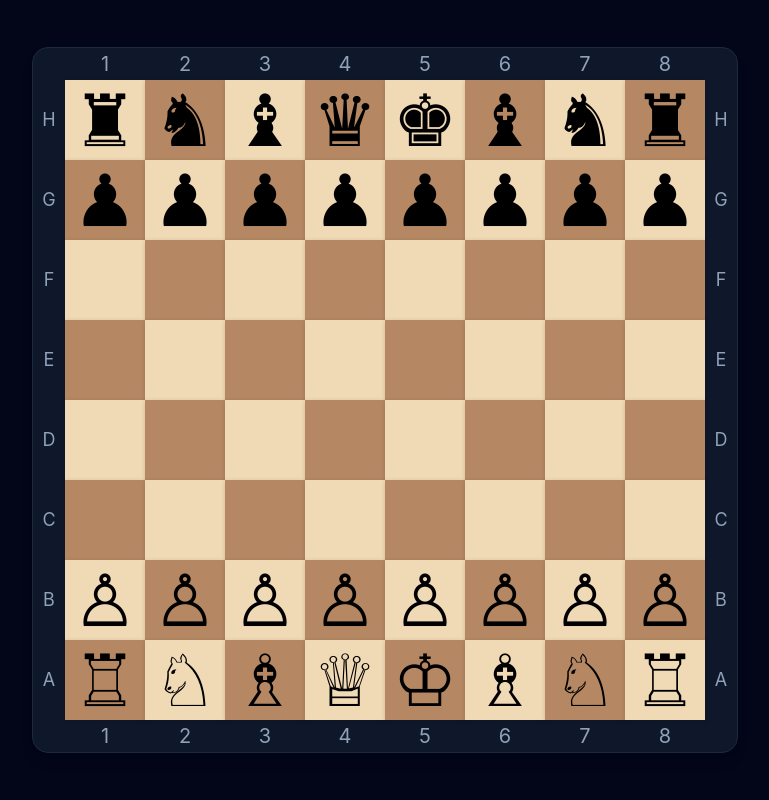
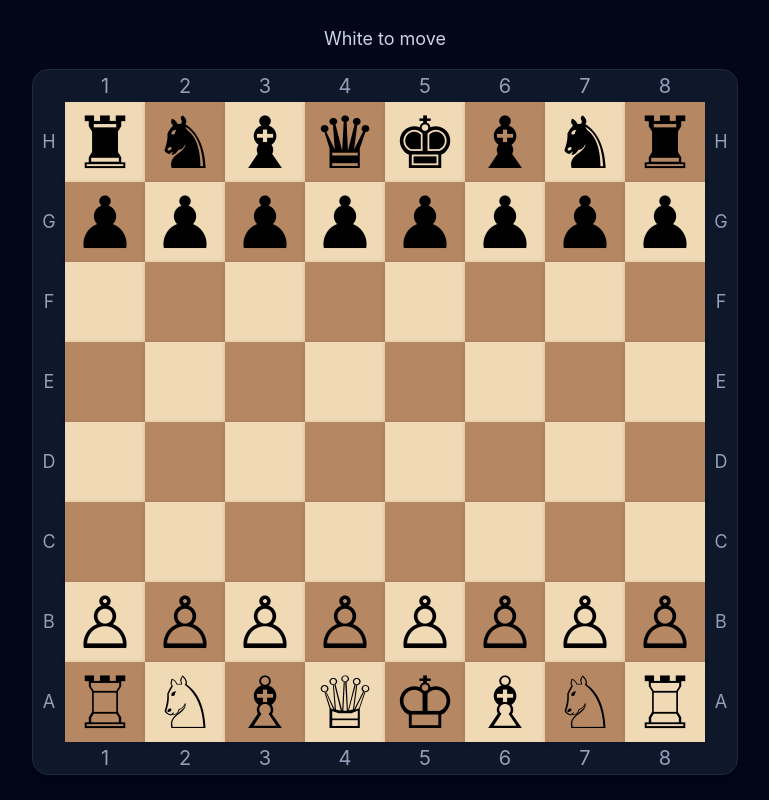
Before and after one commit to AlvertisMinas/chess, a React (Vite) app: page / in a window 1280 px wide. Shown: the whole page, without its empty margins (255-1024 px from the left). Built offline with nearby package versions, Linux system fonts and the light colour scheme.

Commit message:
Add turn-based move restriction
- Track current turn (white/black) in App state
- Only allow selecting the active player's pieces
- Flip turn after each move
- Show "X to move" label above the board

```diff
--- a/src/App.tsx
+++ b/src/App.tsx
@@ -6,11 +6,13 @@ import {
   type Coord,
 } from "./useful/boardState";
 import { moves } from "./useful/moves";
+import type { PieceColor } from "./useful/pieces";
 
 const App = () => {
   const [boardState, setBoardState] = useState<BoardState>(initialBoardState);
   const [selected, setSelected] = useState<Coord | null>(null);
   const [possibleMoves, setPossibleMoves] = useState<Coord[] | null>([]);
+  const [turn, setTurn] = useState<PieceColor>("white");
 
   const handleSquareClick = (row: number, col: number) => {
     // If the square is the already selected piece, deselect it
@@ -33,13 +35,13 @@ const App = () => {
     // if there is no selected piece, select the piece and show possible moves
     const piece = boardState[row][col];
 
-    if (piece) {
+    if (piece && piece.color === turn) {
       setSelected({ row, col });
       setPossibleMoves(moves[piece.type](row, col, boardState));
       return;
     }
 
-    // if the square is empty, deselect the piece
+    // if the square is empty, or holds the opponent's piece, deselect
     setSelected(null);
     setPossibleMoves(null);
   };
@@ -49,6 +51,7 @@ const App = () => {
       setBoardState(movePiece(boardState, selected, destination));
       setSelected(null);
       setPossibleMoves(null);
+      setTurn(turn === "white" ? "black" : "white");
     }
   };
 
@@ -65,7 +68,10 @@ const App = () => {
   };
 
   return (
-    <div className="min-h-screen bg-slate-950 flex items-center justify-center p-6">
+    <div className="min-h-screen bg-slate-950 flex flex-col items-center justify-center gap-4 p-6">
+      <div className="text-slate-300 text-lg">
+        {turn === "white" ? "White" : "Black"} to move
+      </div>
       <Board
         boardState={boardState}
         selected={selected}
```
